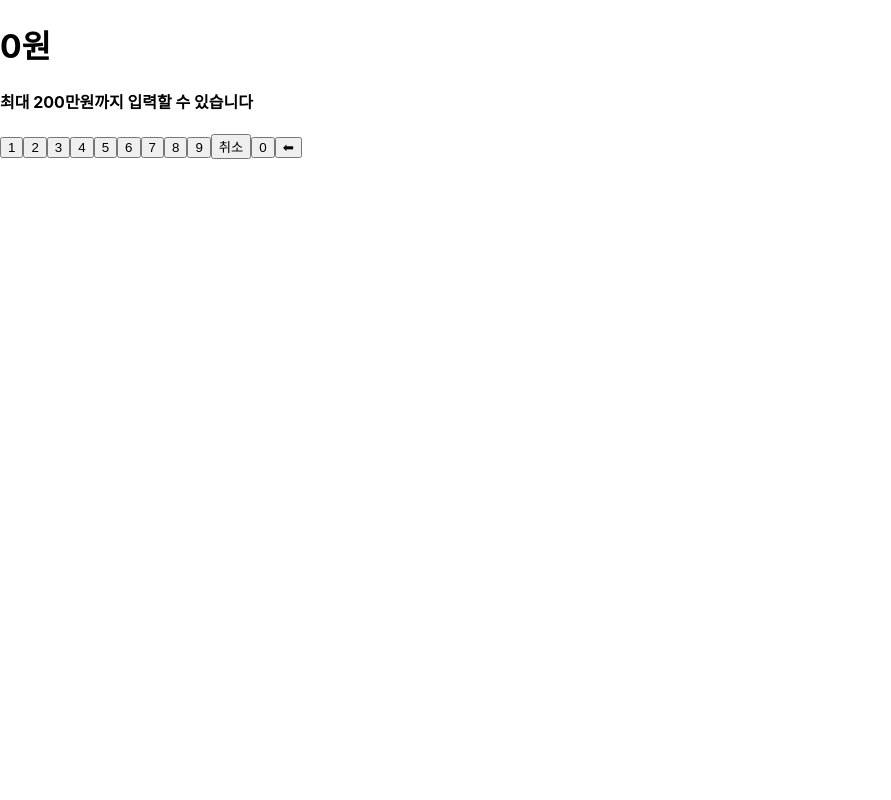
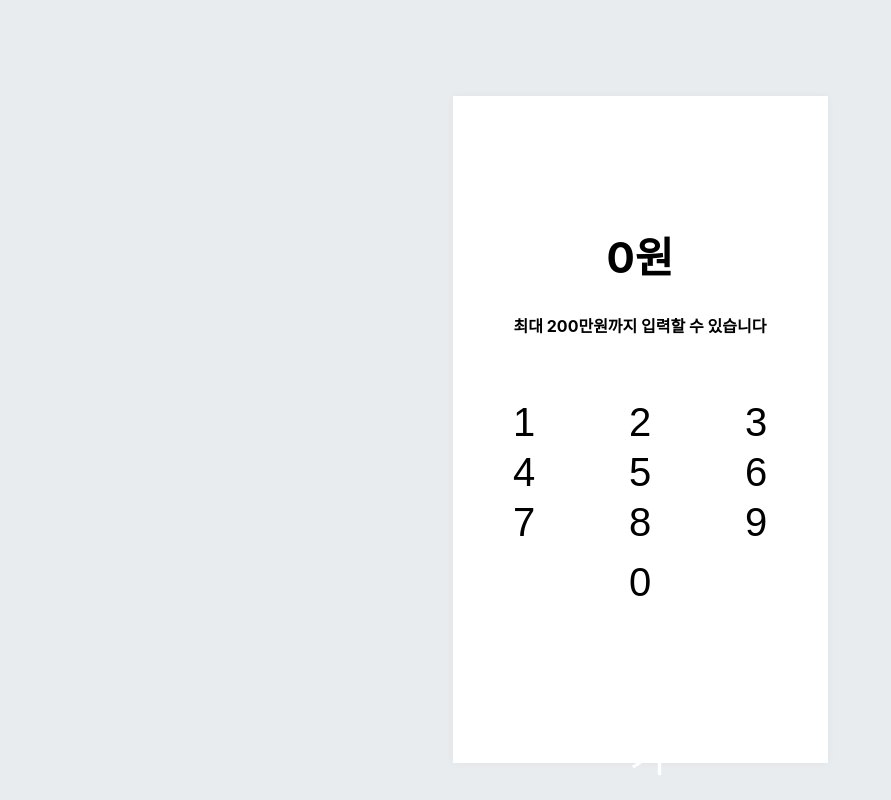
Before and after one commit to yunred/remittance-project, a React (Create React App) app: page / in a window 1280 px wide. Shown: the whole page, without its empty margins (0-891 px from the left). Built offline with nearby package versions, Linux system fonts and the light colour scheme.

Commit message:
before seperating

```diff
--- a/package.json
+++ b/package.json
@@ -10,6 +10,8 @@
     "antd": "^4.16.7",
     "react": "^17.0.2",
     "react-dom": "^17.0.2",
+    "react-router": "^5.2.0",
+    "react-router-dom": "^5.2.0",
     "react-scripts": "4.0.3",
     "styled-components": "^5.3.0",
     "web-vitals": "^1.0.1"
--- a/src/App.js
+++ b/src/App.js
@@ -1,10 +1,15 @@
 import React from 'react';
 import Money from './components/Money.js';
+import Template from './components/Template.js';
+import GlobalStyle from './components/Globalstyle.js';
 
 function App(){
   return(
     <>
+    <GlobalStyle/>
+    <Template>
       <Money/>
+    </Template>
     </>
   )
 }
--- /dev/null
+++ b/src/components/ButtonStyle.js
@@ -0,0 +1,49 @@
+import React from 'react';
+import styled, {css} from 'styled-components';
+
+const StyledButton = styled.button`
+  display: inline-flex;
+  outline: none;
+  border: none;
+  color: ${props=>props.disabled? 'white' : 'black'};
+  cursor: pointer;
+  padding-left: 16px;
+  padding-right: 16px;
+  margin: auto;
+  justify-content: center;
+
+  /* 크기 */
+  width: 100px;
+  height: 50px;
+  font-size: ${props=>props.className =='cancelback'? '20px' : '40px'};
+
+  /* 색상 */
+  background: none;
+  &:hover {
+    color: gray;
+  }
+  &:active {
+    background: #F5FFFA;
+  }
+
+  /* 기타 */
+  & + & {
+    margin-left: 1rem;
+  }
+
+
+
+
+
+
+`;
+
+function Button({ children, ...rest}) {
+  return (
+    <StyledButton {...rest}>
+      {children}
+    </StyledButton>
+  );
+}
+
+export default Button;
--- /dev/null
+++ b/src/components/Globalstyle.js
@@ -0,0 +1,10 @@
+import { createGlobalStyle } from "styled-components";
+
+const GlobalStyle = createGlobalStyle`
+  body{
+    background: #e9ecef;
+  }
+
+`;
+
+export default GlobalStyle;
--- a/src/components/Money.js
+++ b/src/components/Money.js
@@ -1,15 +1,46 @@
 import React, {useState} from 'react';
+import styled from 'styled-components';
+import Button from './ButtonStyle';
+
+const MoneyBlock = styled.div`
+  padding-top: 100px;
+  padding-left: 20px;
+  padding-right: 20px;
+  padding-bottom: 30px;
+  align-items: center;
+  text-align: center;
+  margin: 0 auto;
+
+  h1{
+    font-size: 42px;
+  }
+
+
+`;
+
+const ButtonBlock = styled.div`
+  text-align: center;
+  padding-top: 10px;
+  padding-left: 20px;
+  padding-right: 20px;
+  padding-bottom: 20px;
+
+`;
 
 function Money() {
   const [value, setValue] = useState('0');
-  const [isActive, setActive] = useState(false);
+  const [inActive, setInactive] = useState(true);
   const [isLimit, setLimit] = useState(false);
   //취소, <- 버튼, 보내기버튼 활성화
 
   const onInputNum = (e) =>{
     if (value === '0'){
       setValue(e.target.textContent);
-      setActive(true);
+      if(e.target.textContent === '0'){
+        setInactive(true);
+      }else{
+        setInactive(false);
+      }
     }else if((value + e.target.textContent)>2000000){ //200만원 초과할때
       setLimit(true);
       setValue('2000000');
@@ -22,9 +53,12 @@ function Money() {
   const onInputElse = (e) => {
     if(e.target.textContent === '취소'){
       setValue('0');
+      setInactive(true);
+      console.log('취소누름');
     }else if(e.target.textContent === '⬅︎'){
       if(value.length === 1){ //10미만일 때 0으로
         setValue('0');
+        setInactive(true);
       }else {
         setValue((preValue) => preValue.slice(0,-1));
       }
@@ -33,26 +67,33 @@ function Money() {
 
 
   return(
-    <div className = 'button'>
-      <h1>{value.toString().replace(/\B(?=(\d{3})+(?!\d))/g, ",")}원</h1>
-      <h4 className = {isLimit?'limit':'unlimit'}>최대 200만원까지 입력할 수 있습니다</h4>
-      <button onClick= {onInputNum}>1</button>
-      <button onClick= {onInputNum}>2</button>
-      <button onClick= {onInputNum}>3</button>
+    <>
+      <MoneyBlock>
+        <h1>{value.toString().replace(/\B(?=(\d{3})+(?!\d))/g, ",")}원</h1>
+        <h4 className = {isLimit?'limit':'unlimit'}>최대 200만원까지 입력할 수 있습니다</h4>
+      </MoneyBlock>
+      <ButtonBlock>
+        <Button onClick= {onInputNum}>1</Button>
+        <Button onClick= {onInputNum}>2</Button>
+        <Button onClick= {onInputNum}>3</Button>
+        <br/>
 
-      <button onClick= {onInputNum}>4</button>
-      <button onClick= {onInputNum}>5</button>
-      <button onClick= {onInputNum}>6</button>
+        <Button onClick= {onInputNum}>4</Button>
+        <Button onClick= {onInputNum}>5</Button>
+        <Button onClick= {onInputNum}>6</Button>
+        <br/>
 
-      <button onClick= {onInputNum}>7</button>
-      <button onClick= {onInputNum}>8</button>
-      <button onClick= {onInputNum}>9</button>
+        <Button onClick= {onInputNum}>7</Button>
+        <Button onClick= {onInputNum}>8</Button>
+        <Button onClick= {onInputNum}>9</Button>
+        <br/>
 
-      <button className ={isActive?'activebutton':'inactivbutton'} onClick= {onInputElse}>취소</button>
-      <button onClick= {onInputNum}>0</button>
-      <button className ={isActive?'activebutton':'inactivbutton'} onClick= {onInputElse}>⬅︎</button>
-
-    </div>
+        <Button className = {'cancelBack'} disabled = {inActive} onClick= {onInputElse}>취소</Button>
+        <Button onClick= {onInputNum}>0</Button>
+        <Button className = {'cancelBack'} disabled = {inActive} onClick= {onInputElse}>⬅︎</Button>
+        <Button className = {'send'} disabled = {inActive}  onClick= {onInputElse}>보내기</Button>
+      </ButtonBlock>
+    </>
   )
 
 }
--- /dev/null
+++ b/src/components/Template.js
@@ -0,0 +1,24 @@
+import React from 'react';
+import styled from 'styled-components';
+
+const TemplateBlock = styled.div`
+  width: 375px;
+  height: 667px;
+
+  position: relative; /* 추후 박스 하단에 추가 버튼을 위치시키기 위한 설정 */
+  background: white;
+  box-shadow: 0 0 8px 0 rgba(0, 0, 0, 0.04);
+
+  margin: 0 auto; /* 페이지 중앙에 나타나도록 설정 */
+
+  margin-top: 96px;
+  margin-bottom: 32px;
+  display: flex;
+  flex-direction: column;
+`;
+
+function Template({ children }) {
+  return <TemplateBlock>{children}</TemplateBlock>;
+}
+
+export default Template;
```
Also changed, not shown: src/components/Applayout.js (deleted), 2 other files (tests, documents, lock files or other folders).
